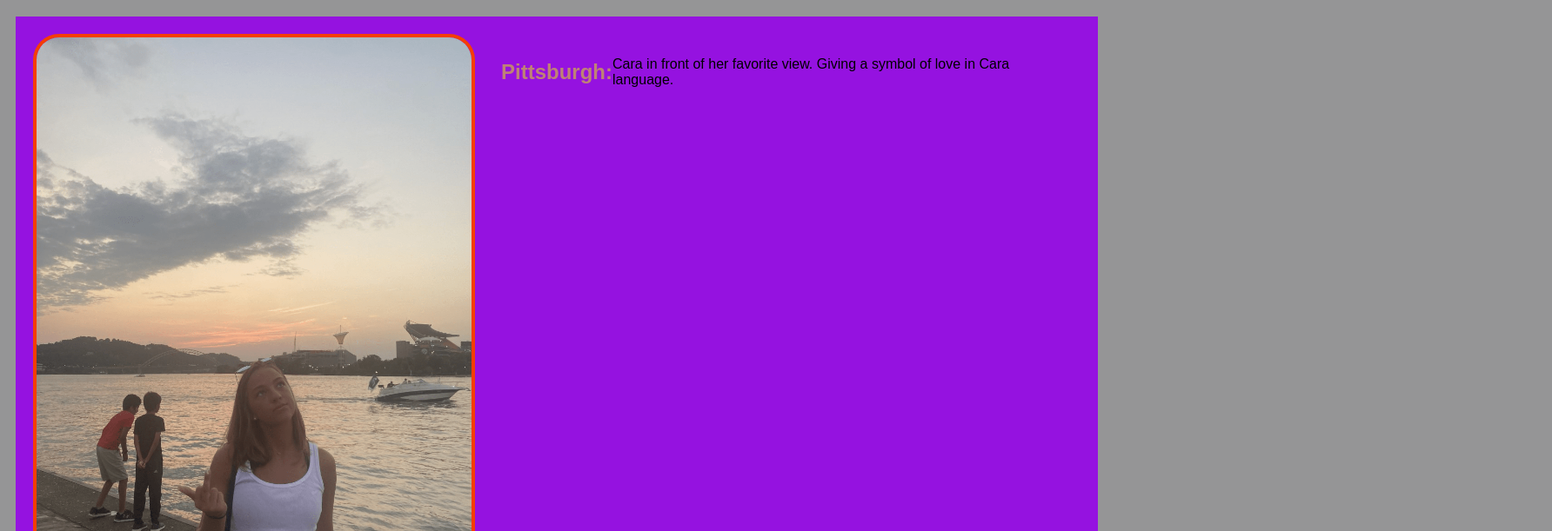
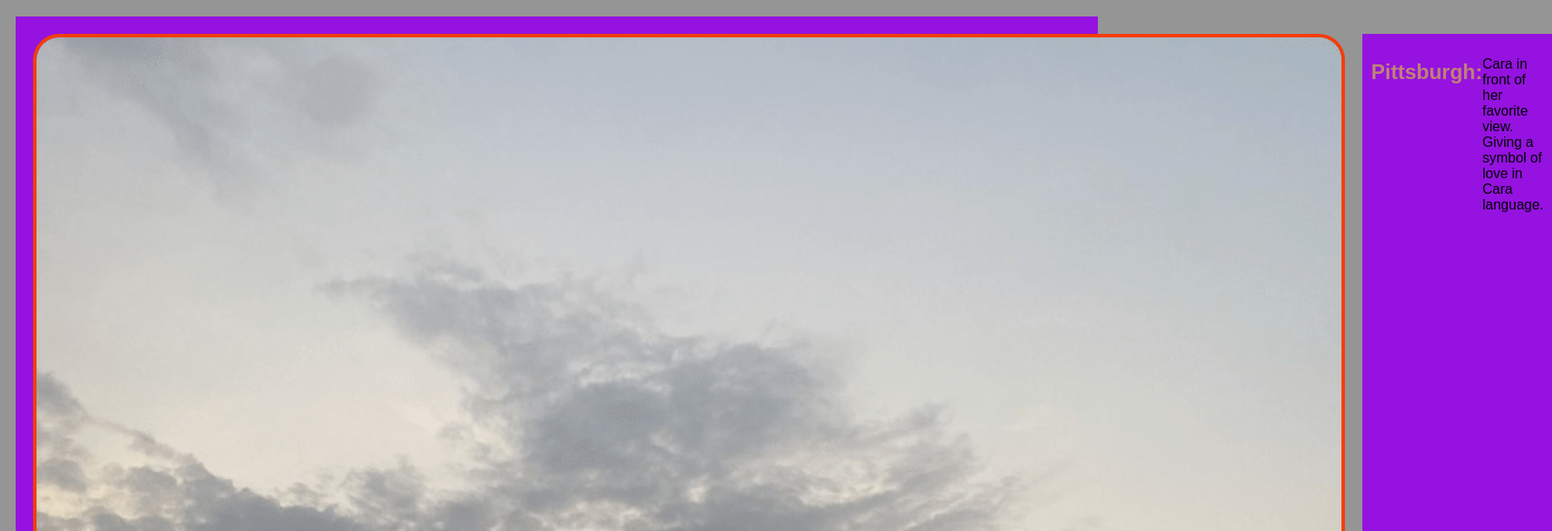
Before and after one commit to caradietz/caradietz.github.io, a plain HTML site: page index.html in a window 1280 px wide. Shown: the part 61-672 px from the top of the page at 87% size, 1784 px wide, since content can reach past the window. Drawn offline with Linux system fonts and the light colour scheme.

Commit message:
Add files via upload

```diff
--- a/styles.css
+++ b/styles.css
@@ -10,7 +10,7 @@ body {
 }
 
 .assignment img {
-    width: 500px;
+    width: 1500px;
     margin: 10px;
     border: 4px solid #f53d06;
     border-radius: 30px;
```
